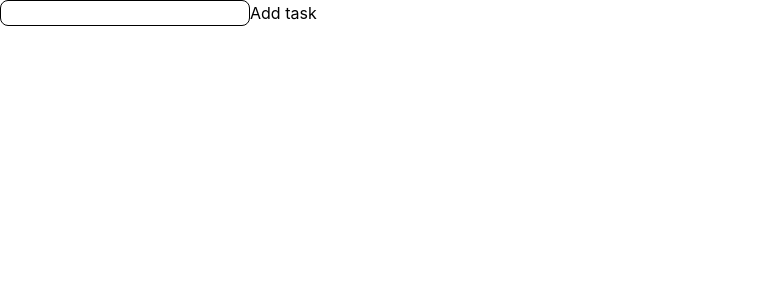
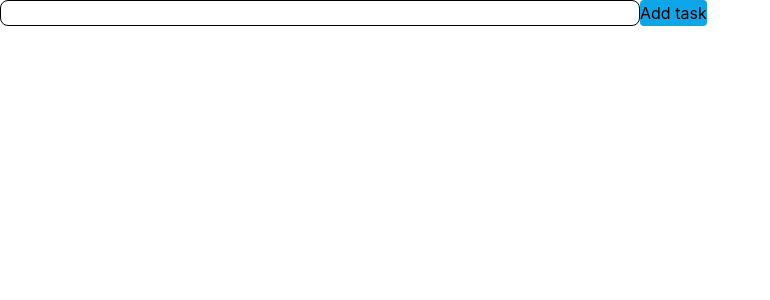
Before and after one commit to PiotrWojenski/todo-list, a React (Create React App) app: page / in a window 1280 px wide. Shown: the top 300 px of the page, without its empty margins (0-770 px from the left). Built offline with nearby package versions, Linux system fonts and the light colour scheme.

Commit message:
Update AddTask component styling and button

```diff
--- a/src/components/addTasks/AddTask.tsx
+++ b/src/components/addTasks/AddTask.tsx
@@ -22,12 +22,14 @@ const AddTask = (props: any) => {
 	return (
 		<div className="flex">
 			<input
-				className="border border-solid border-3 border-black rounded-lg justify-center items-center"
+				className=" w-1/2 border border-solid border-3 border-black rounded-lg flex justify-center items-center"
 				value={inputValue}
 				onChange={addText}
 				type="text"
 			/>
-			<button onClick={addNewTask}>Add task</button>
+			<button className="bg-sky-500 rounded " onClick={addNewTask}>
+				Add task
+			</button>
 		</div>
 	)
 }
```
